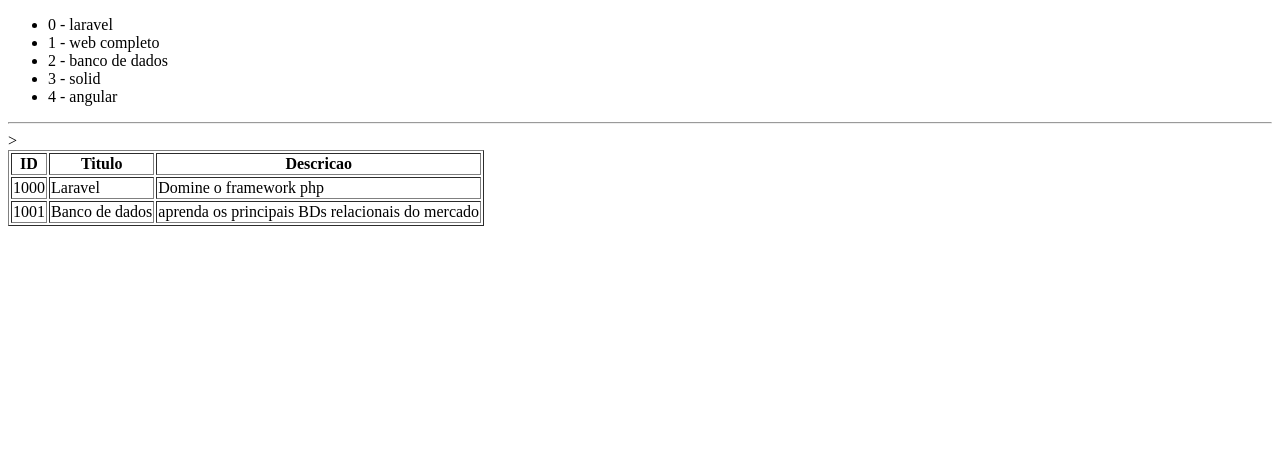
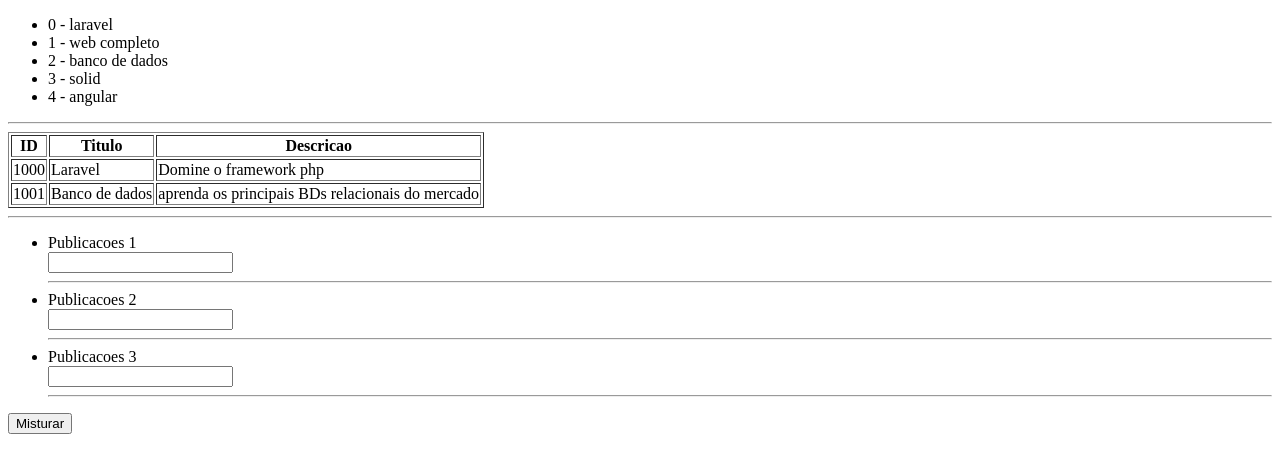
Before and after one commit to andrelassalvia/VueJs-Iniciante, a plain HTML site: page index.html in a window 1280 px wide. Drawn offline with Linux system fonts and the light colour scheme.

Commit message:
Como renderizar uma lista usando a identidade key. – Tags: Reorgalizacao Lista

```diff
--- a/index.html
+++ b/index.html
@@ -23,7 +23,7 @@
           </tr>
         </thead>
         <tbody>
-          <!-- desestruturacao de objetos -->>
+          <!-- desestruturacao de objetos -->
           <tr v-for="({titulo, descricao}, chave) in cursos2">
             <td>{{ chave }}</td>
             <td>{{ titulo }}</td>
@@ -31,6 +31,18 @@
           </tr>
         </tbody>
       </table>
+      <hr />
+      <ul>
+        <li v-for="p in publicacoes" :key="p.id">
+          <div>
+            {{ p.publicacao }}
+            <br />
+            <input type="text" />
+            <hr />
+          </div>
+        </li>
+      </ul>
+      <button @click="misturarArray()">Misturar</button>
     </div>
     <script>
       vm = new Vue({
@@ -53,8 +65,23 @@
               descricao: "aprenda os principais BDs relacionais do mercado",
             },
           },
+          publicacoes: [
+            { id: 1, publicacao: "Publicacoes 1" },
+            { id: 2, publicacao: "Publicacoes 2" },
+            { id: 3, publicacao: "Publicacoes 3" },
+          ],
         },
-        methods: {},
+        methods: {
+          misturarArray() {
+            let misturado = [];
+
+            misturado[0] = this.publicacoes[2];
+            misturado[1] = this.publicacoes[0];
+            misturado[2] = this.publicacoes[1];
+
+            this.publicacoes = misturado;
+          },
+        },
       });
     </script>
   </body>
```
